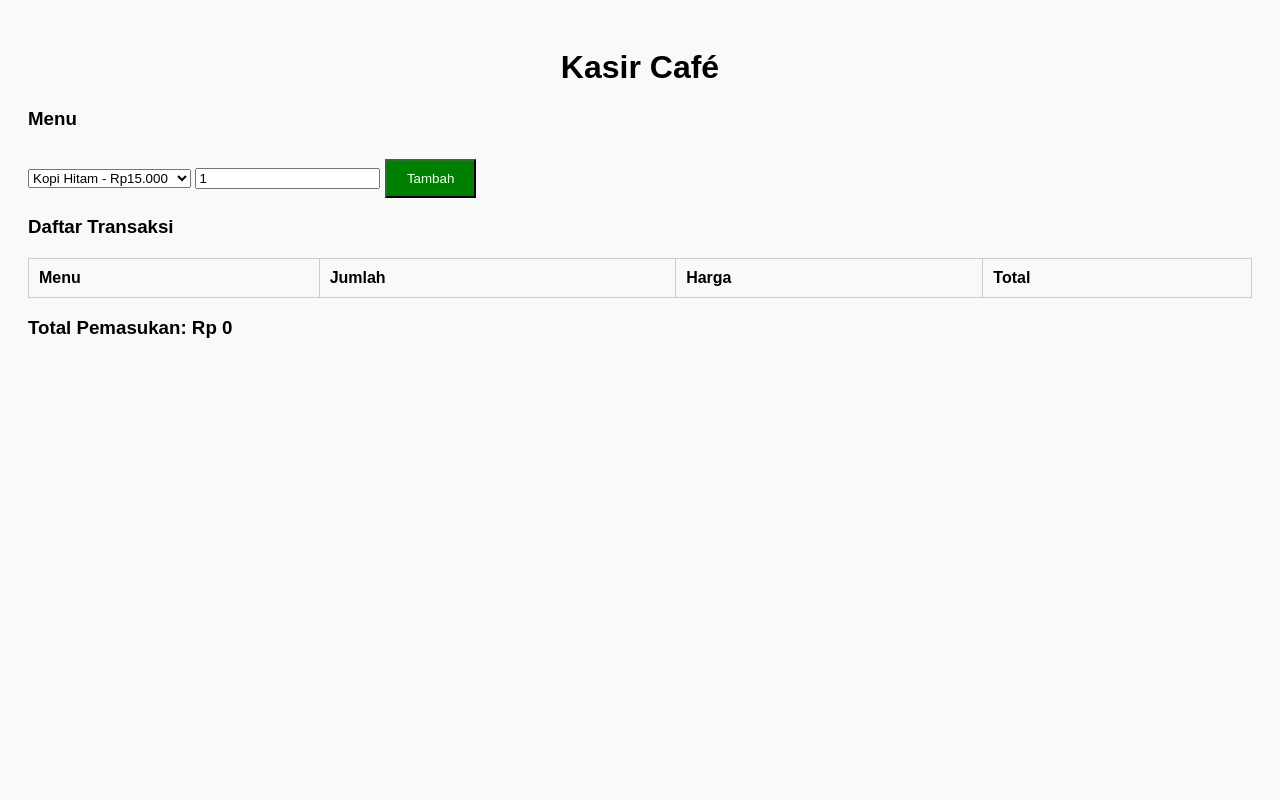
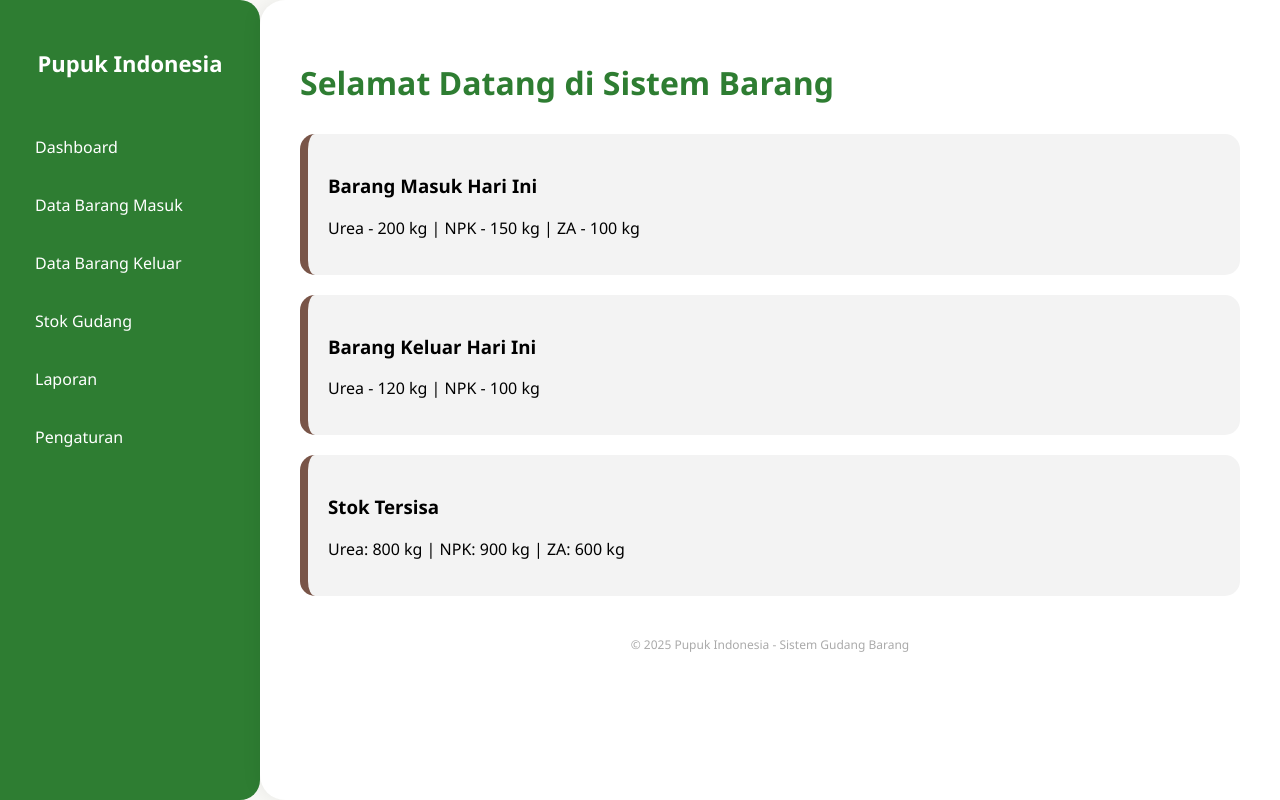
Before and after one commit to hafizhrachmaan/kasir-humblecafe, a plain HTML site: page index.html in a window 1280 px wide. Drawn offline with Linux system fonts and the light colour scheme; files that its build step writes are made by us from their sources.

Commit message:
Update index.html

```diff
--- a/index.html
+++ b/index.html
@@ -2,42 +2,114 @@
 <html lang="id">
 <head>
   <meta charset="UTF-8">
-  <meta name="viewport" content="width=device-width, initial-scale=1">
-  <title>Kasir Café</title>
-  <link rel="stylesheet" href="css/style.css">
+  <title>Sistem Barang - Pupuk Indonesia</title>
+  <style>
+    body {
+      margin: 0;
+      font-family: 'Segoe UI', sans-serif;
+      background-color: #f8f8f5;
+      display: flex;
+      height: 100vh;
+      overflow: hidden;
+    }
+
+    /* Sidebar */
+    .sidebar {
+      width: 220px;
+      background: #2e7d32;
+      color: white;
+      display: flex;
+      flex-direction: column;
+      padding: 30px 20px;
+      border-top-right-radius: 20px;
+      border-bottom-right-radius: 20px;
+    }
+
+    .sidebar h2 {
+      text-align: center;
+      margin-bottom: 40px;
+      font-size: 22px;
+    }
+
+    .sidebar a {
+      color: white;
+      text-decoration: none;
+      padding: 12px 15px;
+      margin: 6px 0;
+      border-radius: 10px;
+      transition: background 0.3s;
+      font-weight: 500;
+    }
+
+    .sidebar a:hover {
+      background: #388e3c;
+    }
+
+    /* Main Content */
+    .main {
+      flex: 1;
+      padding: 40px;
+      background-color: #ffffff;
+      border-radius: 25px 0 0 25px;
+      box-shadow: -5px 0 15px rgba(0, 0, 0, 0.05);
+    }
+
+    .card {
+      background: #f3f3f3;
+      border-left: 8px solid #795548;
+      padding: 20px;
+      border-radius: 15px;
+      margin-bottom: 20px;
+    }
+
+    h1 {
+      color: #2e7d32;
+      margin-bottom: 30px;
+    }
+
+    .footer {
+      text-align: center;
+      font-size: 12px;
+      color: #aaa;
+      margin-top: 40px;
+    }
+
+  </style>
 </head>
 <body>
 
-  <h1>Kasir Café</h1>
+  <div class="sidebar">
+    <h2>Pupuk Indonesia</h2>
+    <a href="#">Dashboard</a>
+    <a href="#">Data Barang Masuk</a>
+    <a href="#">Data Barang Keluar</a>
+    <a href="#">Stok Gudang</a>
+    <a href="#">Laporan</a>
+    <a href="#">Pengaturan</a>
+  </div>
 
-  <h3>Menu</h3>
-  <select id="menuItem">
-    <option value="Kopi Hitam-15000">Kopi Hitam - Rp15.000</option>
-    <option value="Cappuccino-20000">Cappuccino - Rp20.000</option>
-    <option value="Latte-22000">Latte - Rp22.000</option>
-    <option value="Teh Manis-10000">Teh Manis - Rp10.000</option>
-    <option value="Roti Bakar-18000">Roti Bakar - Rp18.000</option>
-  </select>
-  <input type="number" id="quantity" placeholder="Jumlah" min="1" value="1">
-  <button class="btn success" onclick="tambahTransaksi()">Tambah</button>
+  <div class="main">
+    <h1>Selamat Datang di Sistem Barang</h1>
 
-  <h3>Daftar Transaksi</h3>
-  <table>
-    <thead>
-      <tr>
-        <th>Menu</th>
-        <th>Jumlah</th>
-        <th>Harga</th>
-        <th>Total</th>
-      </tr>
-    </thead>
-    <tbody id="transaksiBody">
-      <!-- Transaksi akan ditambahkan di sini -->
-    </tbody>
-  </table>
+    <div class="card">
+      <h3>Barang Masuk Hari Ini</h3>
+      <p>Urea - 200 kg | NPK - 150 kg | ZA - 100 kg</p>
+    </div>
 
-  <h3>Total Pemasukan: Rp <span id="totalPemasukan">0</span></h3>
+    <div class="card">
+      <h3>Barang Keluar Hari Ini</h3>
+      <p>Urea - 120 kg | NPK - 100 kg</p>
+    </div>
 
-  <script src="js/app.js"></script>
+    <div class="card">
+      <h3>Stok Tersisa</h3>
+      <p>Urea: 800 kg | NPK: 900 kg | ZA: 600 kg</p>
+    </div>
+
+    <div class="footer">
+      &copy; 2025 Pupuk Indonesia - Sistem Gudang Barang
+    </div>
+  </div>
+
 </body>
 </html>
```
